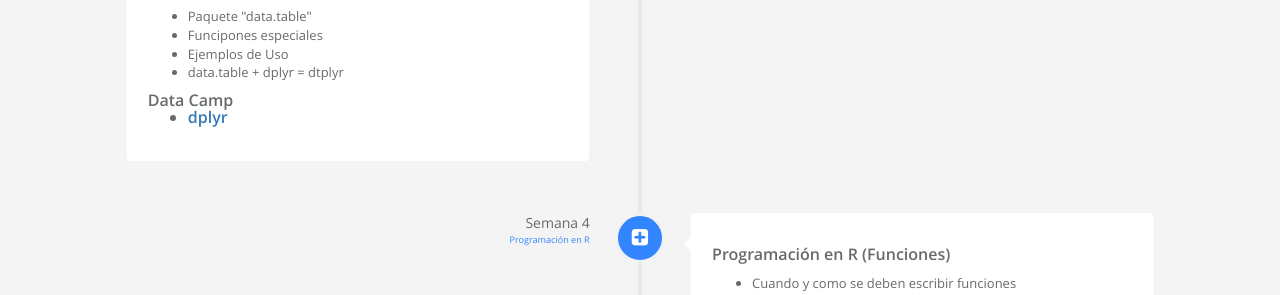
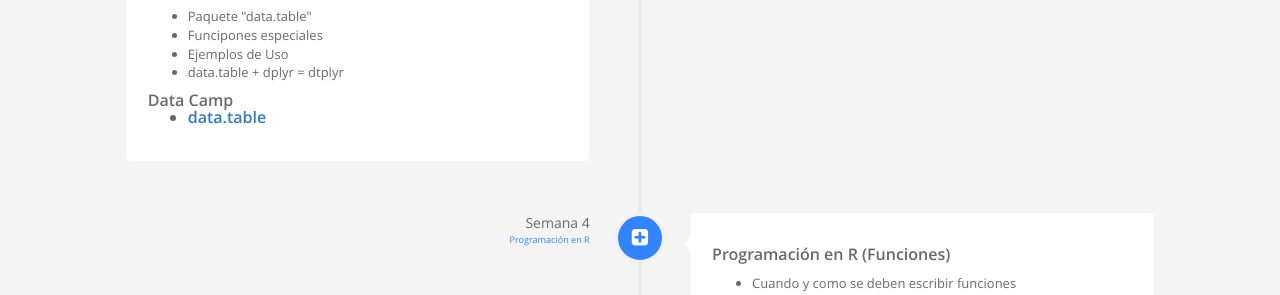
Before and after one commit to JoraJora/datavisualizationR, a Jekyll site: the page built from index.html, in a window 1280 px wide and 900 px high, scrolled down 2921 px. Shown: the part 154-449 px from the top of the window. Built offline with Jekyll 4.4.1, drawn with Linux system fonts in a browser that asks for light colours.

Commit message:
Cambio del link en la semana 2

```diff
--- a/_data/index/careers.yml
+++ b/_data/index/careers.yml
@@ -65,7 +65,7 @@
             </ul>
             <h3> Data Camp
             <ul>
-              <li> <a href = "https://www.datacamp.com/courses/data-table-data-manipulation-r-tutorial"> dplyr </a>
+              <li> <a href = "https://www.datacamp.com/courses/data-table-data-manipulation-r-tutorial"> data.table </a>
             </UL>
 
     i18n: week_3_desc
```
